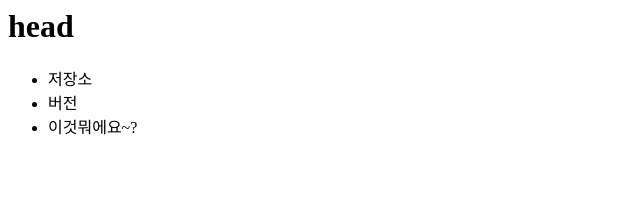
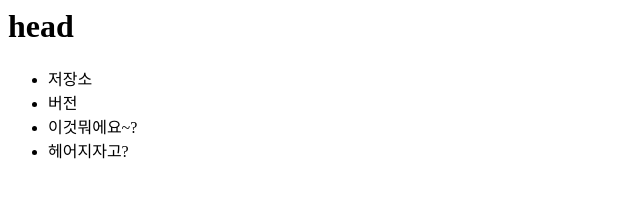
Before and after one commit to intNcinN/forstudy_doridori, a plain HTML site: page index.html in a window 1280 px wide. Shown: the whole page, without its empty margins (0-640 px from the left). Drawn offline with Linux system fonts and the light colour scheme.

Commit message:
헤어지자고?

```diff
--- a/index.html
+++ b/index.html
@@ -8,6 +8,7 @@
             <li>저장소</li>
             <li>버전</li>
             <li>이것뭐에요~?</li>
+            <li>헤어지자고?</li>
         </ul>
     </body>
 </html>
```
